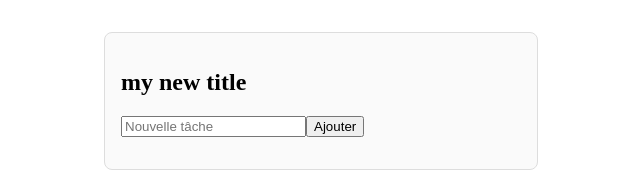
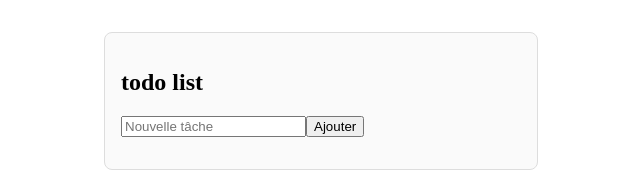
Before and after one commit to moadelmaazouzi/CI-CD-Pipeline-with-GitHub-Actions-and-Minikube-Deployment, an Angular app: page / in a window 1280 px wide. Shown: the top 171 px of the page, without its empty margins (319-959 px from the left). Built offline with nearby package versions, Linux system fonts and the light colour scheme.

Commit message:
new title to do list

```diff
--- a/src/app/components/todo/todo.component.html
+++ b/src/app/components/todo/todo.component.html
@@ -1,5 +1,5 @@
 <div class="todo-container">
-    <h2>my new title</h2>
+    <h2>todo list</h2>
     <input [(ngModel)]="newTodo" placeholder="Nouvelle tâche" (keyup.enter)="addTodo()" />
     <button (click)="addTodo()">Ajouter</button>
 
```
